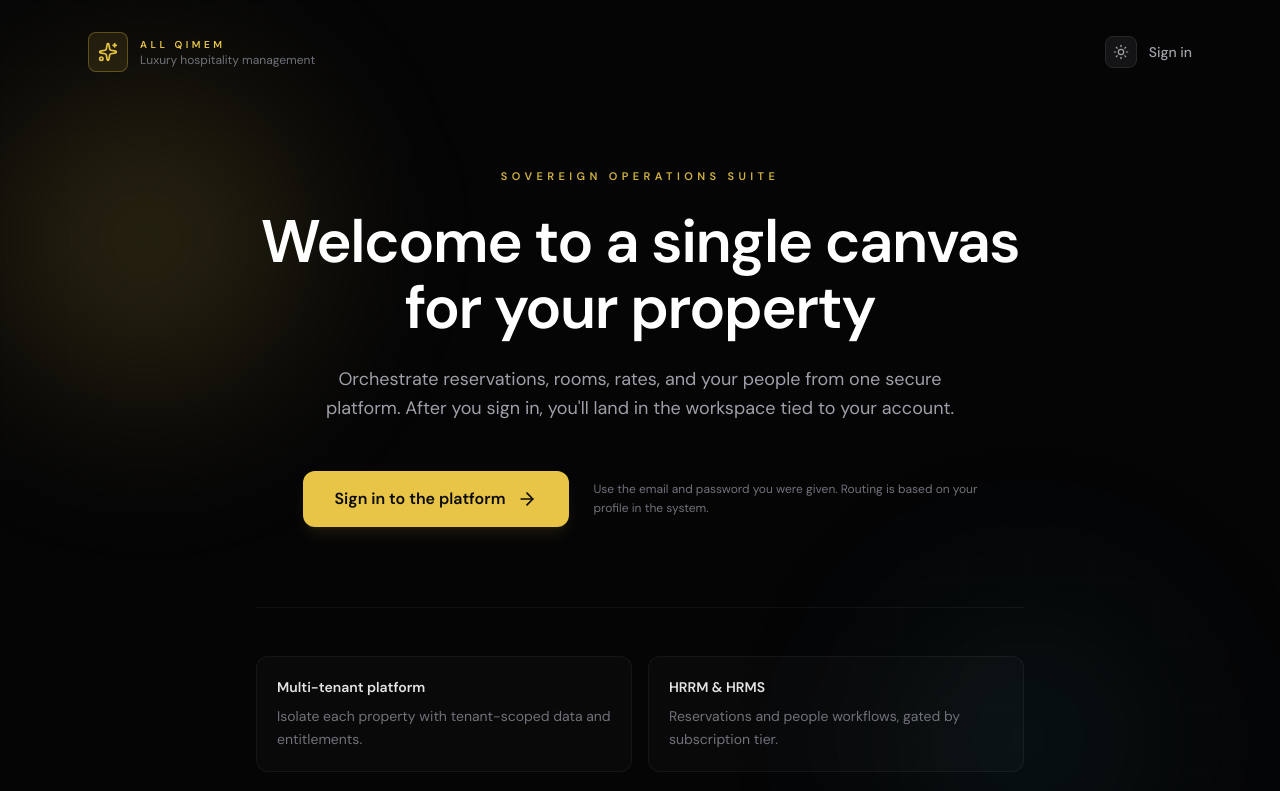
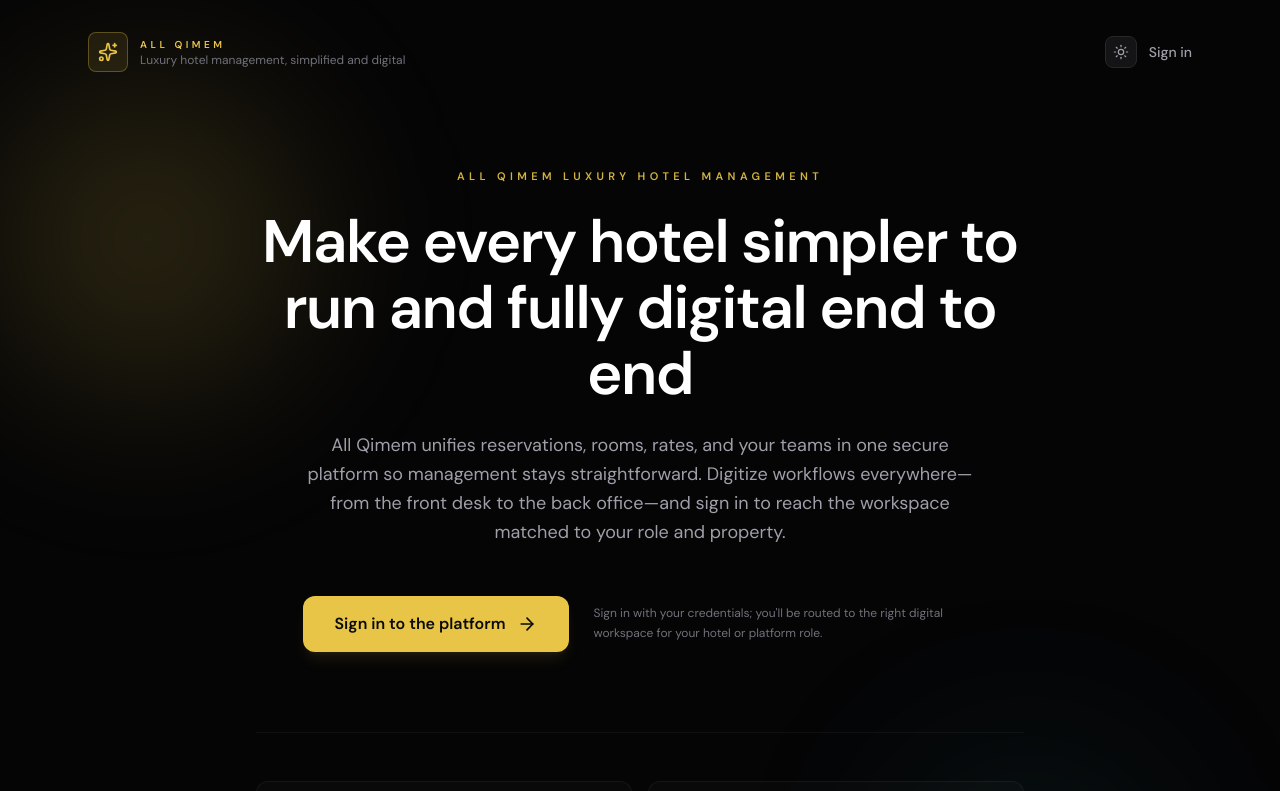
Before and after one commit to Qimem-Solutions/All_Qimem, a Next.js app: page / in a window 1280 px wide. Shown: the top 791 px of the page. Built offline with nearby package versions, Linux system fonts and the light colour scheme; no server answers.

Commit message:
the welcome page updated

```diff
--- a/app/page.tsx
+++ b/app/page.tsx
@@ -39,7 +39,7 @@ export default function WelcomePage() {
               All Qimem
             </p>
             <p className="text-xs text-foreground/75 dark:text-zinc-500">
-              Luxury hospitality management
+              Luxury hotel management, simplified and digital
             </p>
           </div>
         </div>
@@ -56,14 +56,15 @@ export default function WelcomePage() {
 
       <main className="relative z-10 mx-auto flex max-w-4xl flex-col items-center px-6 pb-24 pt-10 text-center sm:pt-16">
         <p className="welcome-animate-fade-up welcome-delay-1 text-[11px] font-semibold uppercase tracking-[0.4em] text-gold/90">
-          Sovereign operations suite
+          All Qimem luxury hotel management
         </p>
         <h1 className="welcome-animate-fade-up welcome-delay-2 mt-6 max-w-3xl text-4xl font-semibold leading-[1.1] tracking-tight text-foreground [font-family:var(--font-outfit),system-ui,sans-serif] dark:text-white sm:text-5xl md:text-6xl">
-          Welcome to a single canvas for your property
+          Make every hotel simpler to run and fully digital end to end
         </h1>
         <p className="welcome-animate-fade-up welcome-delay-3 mx-auto mt-6 max-w-2xl text-base leading-relaxed text-foreground/85 dark:text-zinc-400 sm:text-lg">
-          Orchestrate reservations, rooms, rates, and your people from one secure platform.
-          After you sign in, you&apos;ll land in the workspace tied to your account.
+          All Qimem unifies reservations, rooms, rates, and your teams in one secure platform so
+          management stays straightforward. Digitize workflows everywhere—from the front desk to the
+          back office—and sign in to reach the workspace matched to your role and property.
         </p>
 
         <div className="welcome-animate-fade-up welcome-delay-4 mt-12 flex flex-col items-center gap-4 sm:flex-row sm:gap-6">
@@ -75,15 +76,21 @@ export default function WelcomePage() {
             <ArrowRight className="h-5 w-5 transition-transform duration-300 group-hover:translate-x-1" />
           </Link>
           <p className="max-w-xs text-left text-xs leading-relaxed text-foreground/70 dark:text-zinc-500 sm:max-w-sm">
-            Use the email and password you were given. Routing is based on your profile in
-            the system.
+            Sign in with your credentials; you&apos;ll be routed to the right digital workspace for your
+            hotel or platform role.
           </p>
         </div>
 
         <div className="mt-20 grid w-full max-w-3xl gap-4 border-t border-zinc-200 pt-12 dark:border-white/5 sm:grid-cols-2">
           {[
-            ["Multi-tenant platform", "Isolate each property with tenant-scoped data and entitlements."],
-            ["HRRM & HRMS", "Reservations and people workflows, gated by subscription tier."],
+            [
+              "Simple management, every property",
+              "Each hotel stays organized in its own space—with clear data, roles, and controls so operations never feel scattered.",
+            ],
+            [
+              "Digital everywhere",
+              "Cloud-native tools for rooms, rates, guests, and staff: fewer manual steps, more consistency across every shift and department.",
+            ],
           ].map(([title, body], i) => (
             <div
               key={title}
@@ -100,7 +107,7 @@ export default function WelcomePage() {
 
       <footer className="welcome-animate-fade-in welcome-delay-7 relative z-10 border-t border-zinc-200 bg-white/60 px-6 py-6 text-center text-[11px] text-zinc-500 dark:border-white/5 dark:bg-black/40 dark:text-zinc-600">
         <span className="text-zinc-600 dark:text-zinc-500">Powered by </span>
-        <span className="text-gold/90">Sovereign Standard</span>
+        <span className="text-gold/90">All Qimem</span>
         <span className="mx-3 text-zinc-300 dark:text-zinc-700">·</span>
         <span>Privacy</span>
         <span className="mx-3 text-zinc-300 dark:text-zinc-700">·</span>
```
